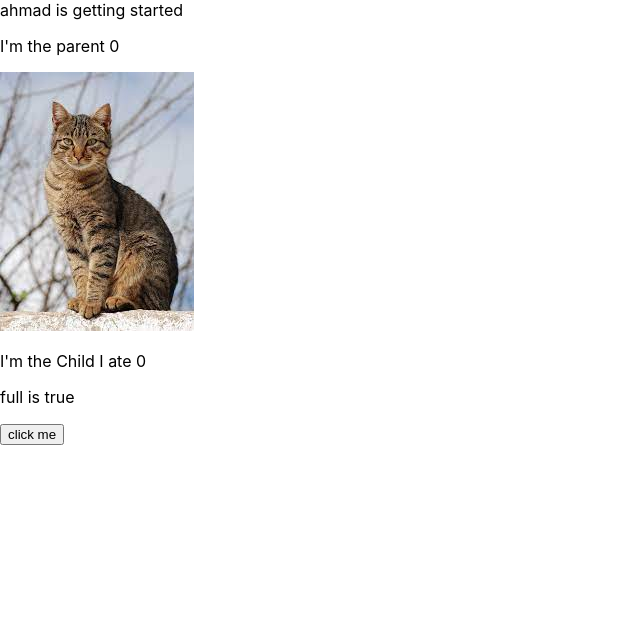
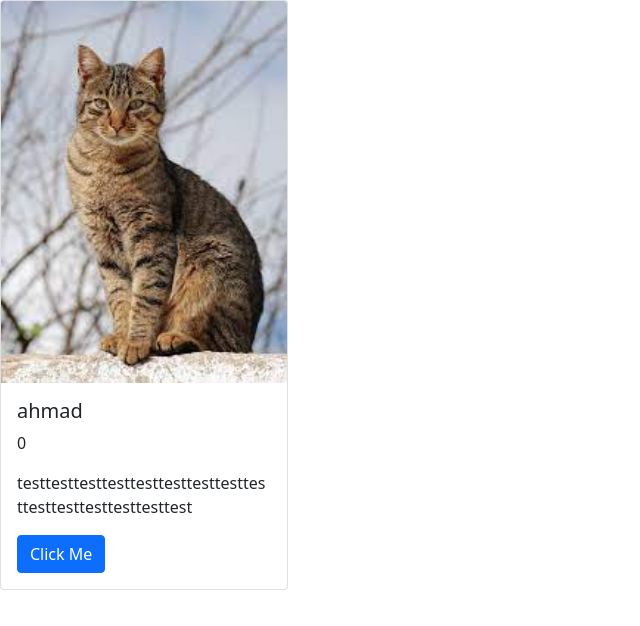
Before and after one commit to Ahmad-Khaled-Zaid/React_App, a React (Create React App) app in the folder reactlibrary/: page / in a window 1280 px wide. Shown: the top 626 px of the page, without its empty margins (0-640 px from the left). Built offline with nearby package versions, Linux system fonts and the light colour scheme.

Commit message:
upload lab 3

```diff
--- a/reactlibrary/src/App.js
+++ b/reactlibrary/src/App.js
@@ -1,12 +1,11 @@
 import React from "react";
 import Parent from "./components/Parent";
-import Child from "./components/Child";
-// import style from './App.css';
+import "bootstrap/dist/css/bootstrap.min.css";
+
 class App extends React.Component {
   render() {
     return (
       <div>
-        ahmad is getting started
         <Parent />
       </div>
     );
--- a/reactlibrary/src/components/Child.js
+++ b/reactlibrary/src/components/Child.js
@@ -1,17 +1,26 @@
-
-import React from 'react';
-
+import React from "react";
+import Card from "react-bootstrap/Card";
+import Button from "react-bootstrap/Button";
+import Cat from "../assest/cat2.jpg";
 class Child extends React.Component {
-
-    constructor(props){
-        super(props)
-    }
+  constructor(props) {
+    super(props);
+  }
 
   render() {
     return (
       <div>
-        <p>I'm the Child I ate {this.props.increaseChild} </p>
-        <p>full is true </p>
+        <Card style={{ width: "18rem" }}>
+          <Card.Img variant="top" src={Cat} />
+          <Card.Body>
+            <Card.Title>{this.props.title}</Card.Title>
+            <Card.Text>{this.props.counter}</Card.Text>
+            <Card.Text>{this.props.text}</Card.Text>
+            <Button onClick={this.props.clickFunction} variant="primary">
+              Click Me
+            </Button>
+          </Card.Body>
+        </Card>
       </div>
     );
   }
--- a/reactlibrary/src/components/Parent.js
+++ b/reactlibrary/src/components/Parent.js
@@ -1,6 +1,6 @@
 import React from "react";
-import Cat from "../assest/cat2.jpg";
 import Child from "./Child";
+
 class Parent extends React.Component {
   constructor(props) {
     super(props);
@@ -13,16 +13,22 @@ class Parent extends React.Component {
     this.setState({
       increase: this.state.increase + 1,
     });
-    console.log(this.state.increase);
+    alert(this.state.increase);
+
   };
 
+  print = () => {
+    console.log("hello");
+  };
   render() {
     return (
       <div>
-        <p>I'm the parent {this.state.increase}</p>
-        <img src={Cat} alt={Cat}></img>
-        <Child in increaseChild={this.state.increase} />
-        <button onClick={this.addOne}>click me</button>
+        <Child
+          title="ahmad"
+          text="testtesttesttesttesttesttesttesttesttesttesttesttesttesttest"
+          clickFunction={this.addOne}
+          counter={this.state.increase}
+        />
       </div>
     );
   }
--- a/reactlibrary/src/index.js
+++ b/reactlibrary/src/index.js
@@ -3,7 +3,6 @@ import ReactDOM from 'react-dom';
 import './index.css';
 import App from './App';
 import reportWebVitals from './reportWebVitals';
-
 ReactDOM.render(
   <React.StrictMode>
     <App />
```
